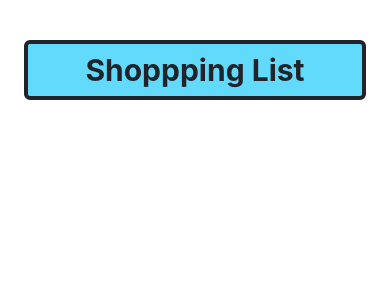
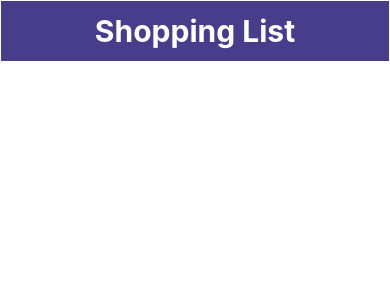
Before and after one commit to nidhidsharma08121988/ShoppingList-ReactNative, a React Native app: screen / in a window 390 px wide. Shown: the top 300 px of the page. Built offline with nearby package versions, Linux system fonts and the light colour scheme.

Commit message:
Refactor and style: refactor the heading into a header component and improve its styling

```diff
--- a/App.js
+++ b/App.js
@@ -1,31 +1,18 @@
 import React from 'react';
-import {View, Text, StyleSheet} from 'react-native';
+import {View, StyleSheet} from 'react-native';
+import Header from './components/Header'
 
 const App = () => {
   return (
     <View style={styles.container}>
-      <Text style={styles.title}>Shoppping List</Text>
-    </View>
+     <Header/>
+     </View>
   );
 };
 
 const styles = StyleSheet.create({
-  container: {
-    flex: 1,
-    padding: 24,
-    backgroundColor: 'white',
-  },
-  title: {
-    marginTop: 16,
-    paddingVertical: 8,
-    borderWidth: 4,
-    borderColor: '#20232a',
-    borderRadius: 6,
-    backgroundColor: '#61dafb',
-    color: '#20232a',
-    textAlign: 'center',
-    fontSize: 30,
-    fontWeight: 'bold',
-  },
-});
+  container:{
+    flex:1,
+  }
+})
 export default App;
--- /dev/null
+++ b/components/Header.js
@@ -0,0 +1,30 @@
+import React from 'react'
+import {View, Text, StyleSheet} from 'react-native'
+
+const Header = () => {
+  return (
+    <View style={styles.header}>
+      <Text style={styles.title}>Shopping List</Text>
+    </View>
+  )
+}
+
+const styles = StyleSheet.create({
+  header: {
+    height:60,
+    padding:0,
+    margin:1,
+    backgroundColor: 'darkslateblue',
+    justifyContent: 'center',
+    alignItems:'center'
+  },
+  title: {
+    marginTop: 0,
+    paddingVertical: 5,
+    color: 'white',
+    textAlign: 'center',
+    fontSize: 30,
+    fontWeight: 'bold',
+  },
+});
+export default Header
```
